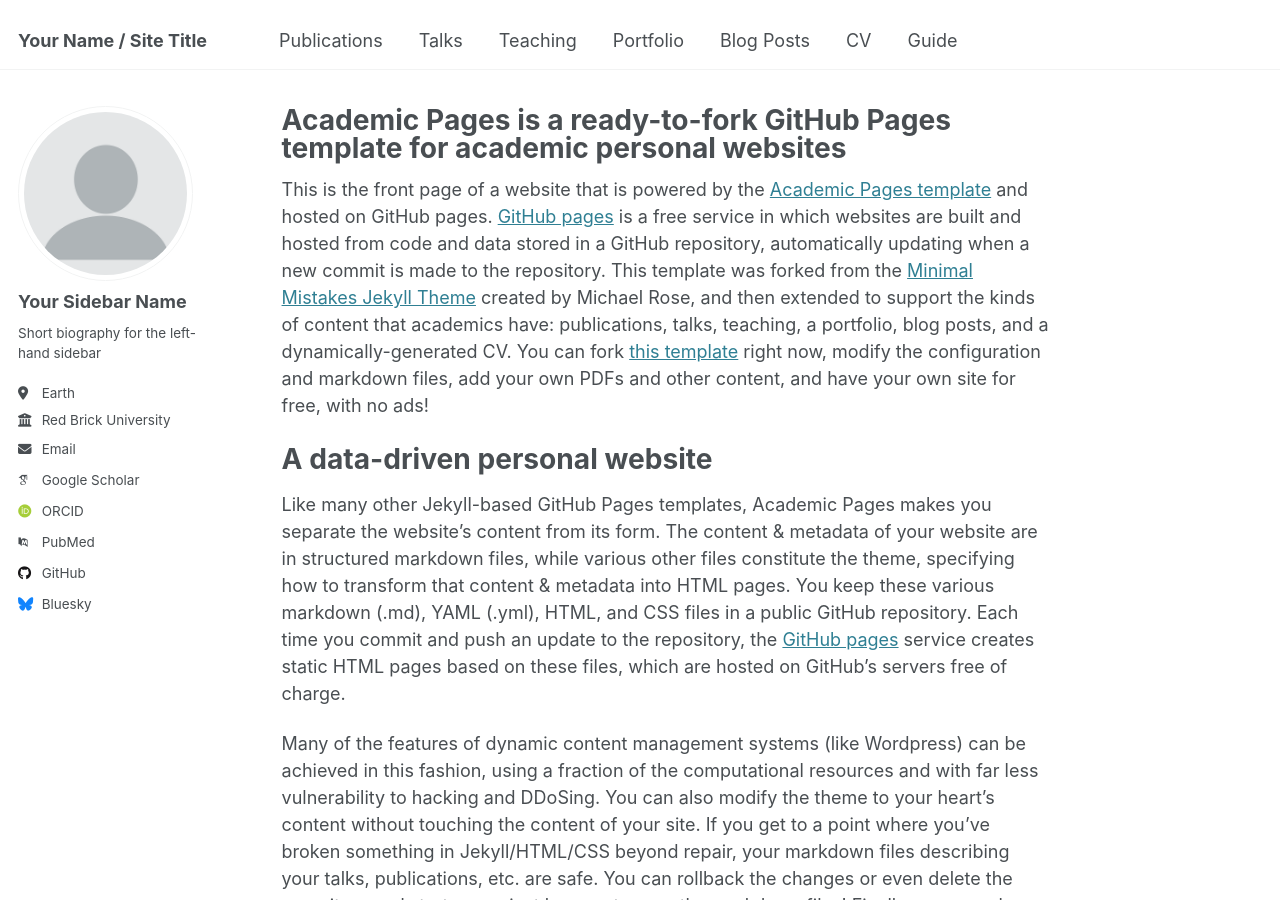
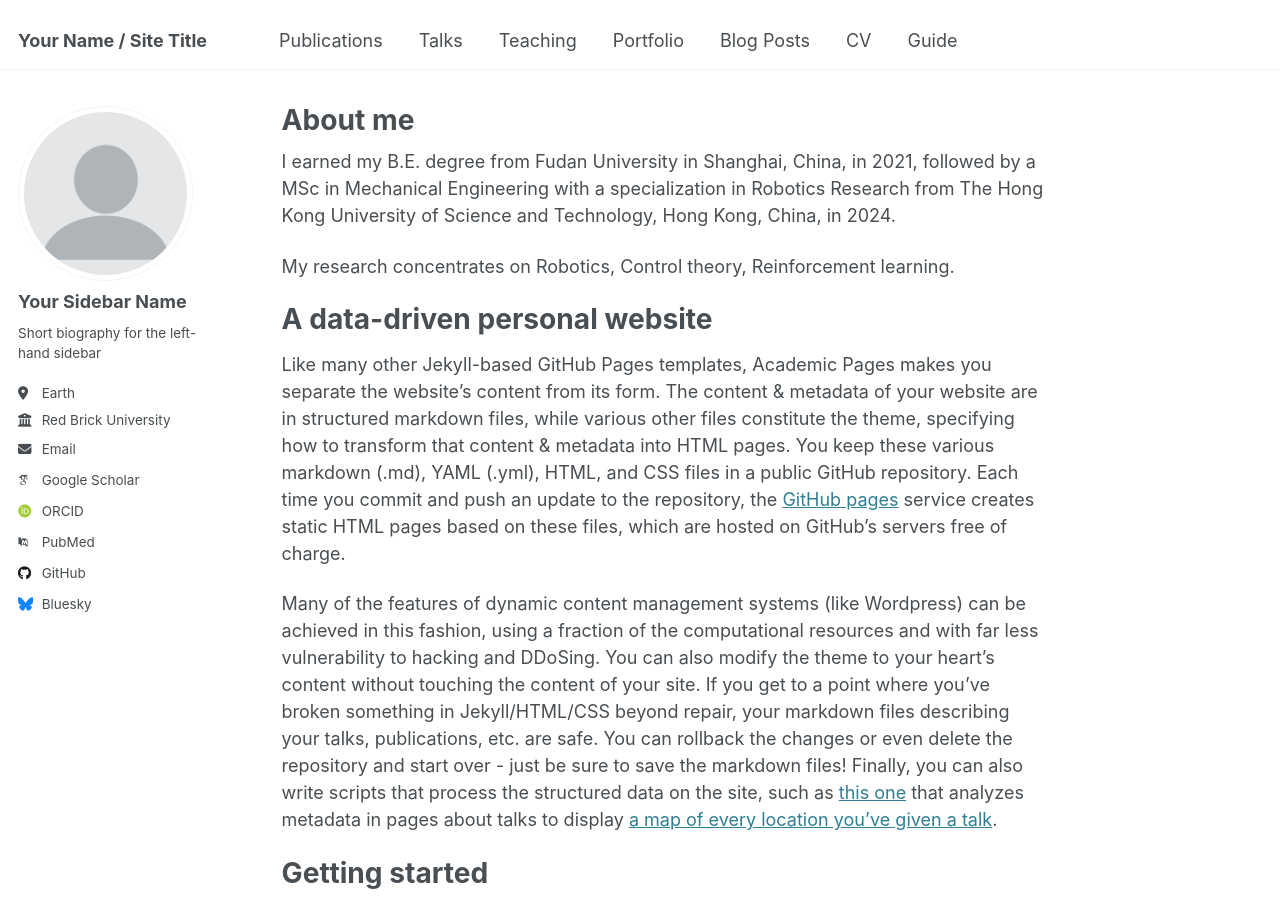
Before and after one commit to WangSuhan/WangSuhan.github.io, a Jekyll site: the page built from _pages/about.md, in a window 1280 px wide and 900 px high. Built offline with Jekyll 4.4.1, drawn with Linux system fonts in a browser that asks for light colours; some web fonts are replaced.

Commit message:
Update about.md

```diff
--- a/_pages/about.md
+++ b/_pages/about.md
@@ -1,13 +1,15 @@
 ---
 permalink: /
-title: "Academic Pages is a ready-to-fork GitHub Pages template for academic personal websites"
+title: "About me"
 author_profile: true
 redirect_from:
   - /about/
   - /about.html
 ---
 
-This is the front page of a website that is powered by the [Academic Pages template](https://github.com/academicpages/academicpages.github.io) and hosted on GitHub pages. [GitHub pages](https://pages.github.com) is a free service in which websites are built and hosted from code and data stored in a GitHub repository, automatically updating when a new commit is made to the repository. This template was forked from the [Minimal Mistakes Jekyll Theme](https://mmistakes.github.io/minimal-mistakes/) created by Michael Rose, and then extended to support the kinds of content that academics have: publications, talks, teaching, a portfolio, blog posts, and a dynamically-generated CV. You can fork [this template](https://github.com/academicpages/academicpages.github.io) right now, modify the configuration and markdown files, add your own PDFs and other content, and have your own site for free, with no ads!
+I earned my B.E. degree from Fudan University in Shanghai, China, in 2021, followed by a MSc in Mechanical Engineering with a specialization in Robotics Research from The Hong Kong University of Science and Technology, Hong Kong, China, in 2024.
+
+My research concentrates on Robotics, Control theory, Reinforcement learning.
 
 A data-driven personal website
 ======
```
